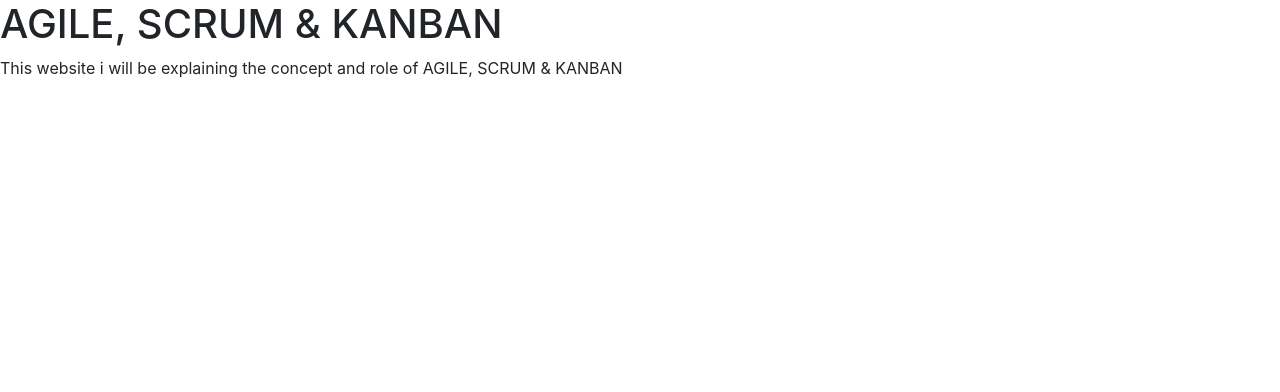
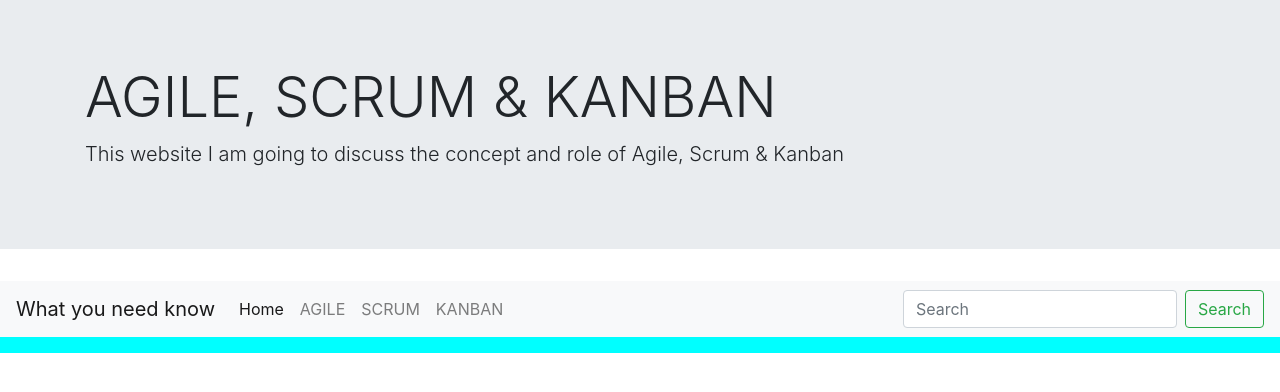
Before and after one commit to tasbiapretty/FinalWebsite, a plain HTML site: page index.html in a window 1280 px wide. Drawn offline with nearby package versions, Linux system fonts and the light colour scheme.

Commit message:
New Change

```diff
--- a/index.html
+++ b/index.html
@@ -8,13 +8,46 @@
     <!-- Bootstrap CSS -->
     <link rel="stylesheet" href="https://stackpath.bootstrapcdn.com/bootstrap/4.5.0/css/bootstrap.min.css" integrity="sha384-9aIt2nRpC12Uk9gS9baDl411NQApFmC26EwAOH8WgZl5MYYxFfc+NcPb1dKGj7Sk" crossorigin="anonymous">
 
-    <title>Hello, world!</title>
+    <title>Tasbia's Website</title>
   </head>
   <body>
-    <h1>AGILE, SCRUM & KANBAN</h1>
-    <p>This website i will be explaining the concept and role of AGILE, SCRUM & KANBAN</p>
-
-
+        <div class="jumbotron jumbotron-fluid">
+            <div class="container">
+            <h1 class="display-4">AGILE, SCRUM & KANBAN</h1>
+            <p class="lead">This website I am going to discuss the concept and role of Agile, Scrum & Kanban</p>
+            </div>
+        </div>
+        <nav class="navbar navbar-expand-lg navbar-light bg-light">
+            <a class="navbar-brand" href="#">What you need know</a>
+            <button class="navbar-toggler" type="button" data-toggle="collapse" data-target="#navbarText" aria-controls="navbarText" aria-expanded="false" aria-label="Toggle navigation">
+              <span class="navbar-toggler-icon"></span>
+            </button>
+            <div class="collapse navbar-collapse" id="navbarText">
+              <ul class="navbar-nav mr-auto">
+                <li class="nav-item active">
+                  <a class="nav-link" href="#">Home <span class="sr-only">(current)</span></a>
+                </li>
+                <li class="nav-item">
+                  <a class="nav-link" href="index1.html">AGILE</a>
+                </li>
+                <li class="nav-item">
+                  <a class="nav-link" href="#">SCRUM</a>
+                </li>
+                <li class="nav-item">
+                    <a class="nav-link" href="#">KANBAN</a>
+                  </li>
+              </ul>
+              <span class="navbar-text">
+              </span>
+              <form class="form-inline">
+                <input class="form-control mr-sm-2" type="search" placeholder="Search" aria-label="Search">
+                <button class="btn btn-outline-success my-2 my-sm-0" type="submit">Search</button>
+              </form>
+            </div>
+          </nav>
+          <nav class="navbar navbar-light" style="background-color:aqua">
+            <!-- Navbar content -->
+          </nav>
 
     <!-- Optional JavaScript -->
     <!-- jQuery first, then Popper.js, then Bootstrap JS -->
```
Also changed, not shown: index1.html (added).
